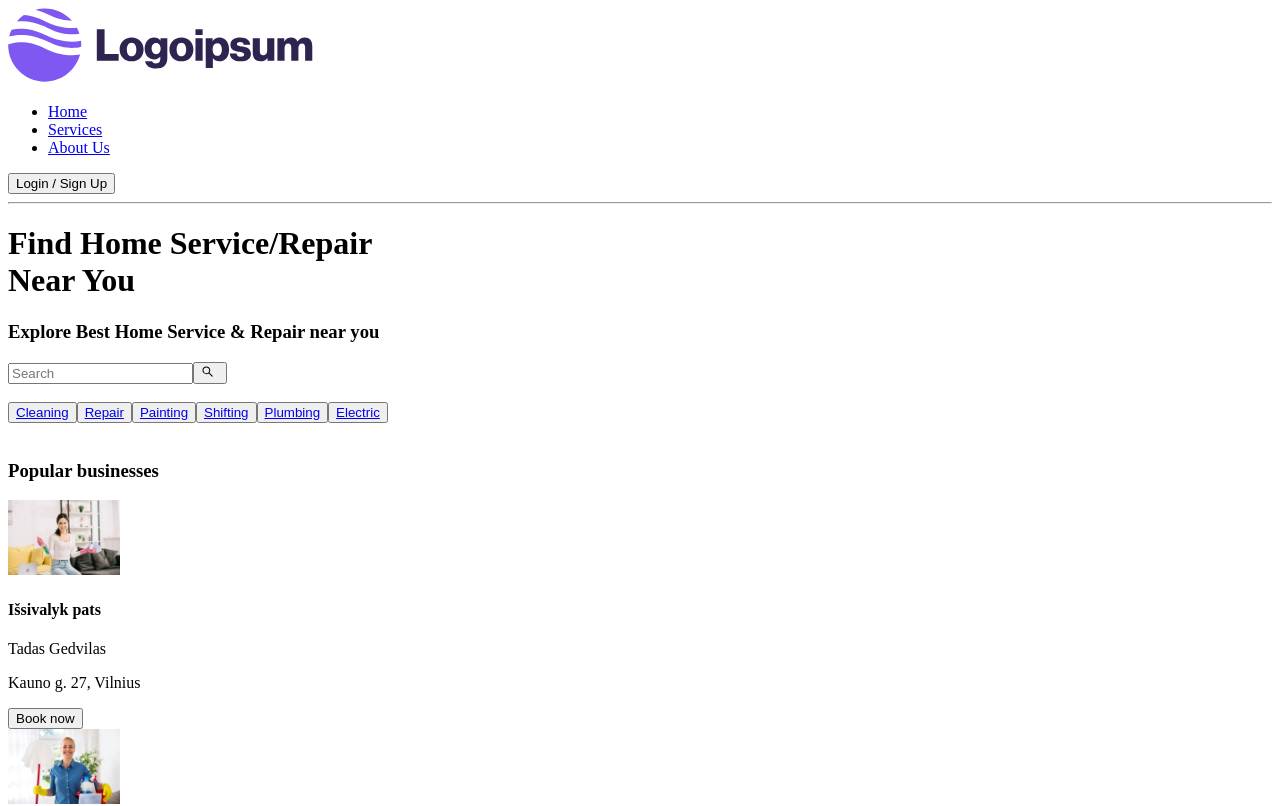
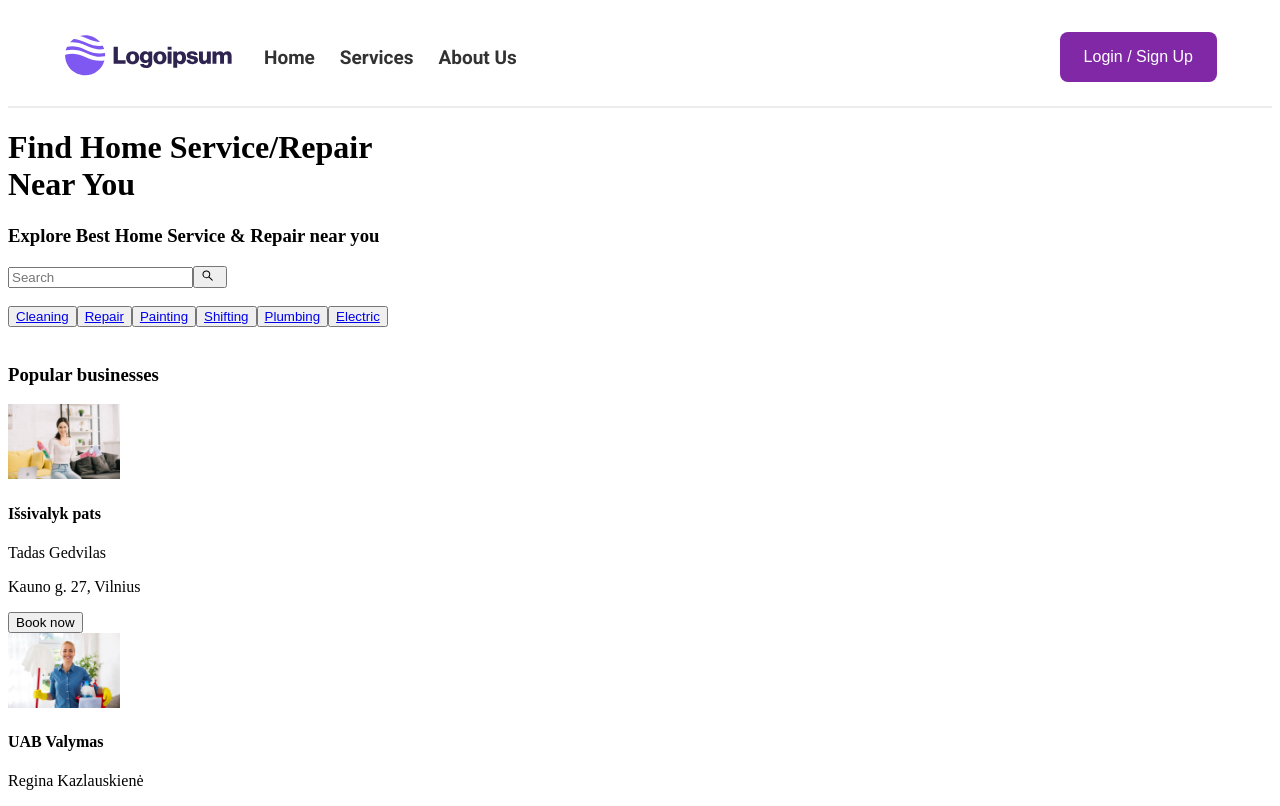
Before and after one commit to Scoutress/Frontend-karjeros-akceleratorius, a React (Vite) app in the folder HomeServiceApp/: page / in a window 1280 px wide. Shown: the top 806 px of the page. Built offline with nearby package versions, Linux system fonts and the light colour scheme.

Commit message:
Added header styling and some functionality

```diff
--- a/HomeServiceApp/package.json
+++ b/HomeServiceApp/package.json
@@ -14,7 +14,8 @@
     "react": "^18.3.1",
     "react-dom": "^18.3.1",
     "react-icons": "^5.2.1",
-    "react-router-dom": "^6.24.0"
+    "react-router-dom": "^6.24.0",
+    "sass": "^1.77.6"
   },
   "devDependencies": {
     "@types/react": "^18.3.3",
--- a/HomeServiceApp/src/App.jsx
+++ b/HomeServiceApp/src/App.jsx
@@ -1,16 +1,16 @@
 import { RouterProvider, Outlet, createBrowserRouter } from "react-router-dom";
-import Header from "./components/Header";
+import Header from "./components/Header/Header";
 import Home from "./pages/Home";
 import Services from "./pages/Services";
 import About from "./pages/About";
 import ErrorPage from "./pages/ErrorPage";
 import { routes } from "./navigation/routes";
 import Categories from "./pages/Categories";
+
 const Root = () => {
   return (
     <>
       <Header />
-      <hr />
       <Outlet />
     </>
   );
--- /dev/null
+++ b/HomeServiceApp/src/components/Header/Header.jsx
@@ -0,0 +1,46 @@
+import { Link } from "react-router-dom";
+import styles from "./Header.module.scss";
+
+const Header = () => {
+  return (
+    <header className={styles.header}>
+      <div className={styles.navContainer}>
+        <Link to="/">
+          <img
+            src="../../public/images/Logoipsum-logo.svg"
+            alt="Logo"
+            className={styles.logo}
+          />
+        </Link>
+        <nav>
+          <ul className={styles.ul}>
+            <li className={styles.button}>
+              <Link to="/" className={styles.buttonLink}>
+                Home
+              </Link>
+            </li>
+            <li className={styles.button}>
+              <Link to="/services" className={styles.buttonLink}>
+                Services
+              </Link>
+            </li>
+            <li className={styles.button}>
+              <Link to="/about" className={styles.buttonLink}>
+                About Us
+              </Link>
+            </li>
+          </ul>
+        </nav>
+      </div>
+      <div>
+        <button className={styles.loginBtn}>
+          <Link to="/login" className={styles.buttonLink}>
+            Login / Sign Up
+          </Link>
+        </button>
+      </div>
+    </header>
+  );
+};
+
+export default Header;
--- /dev/null
+++ b/HomeServiceApp/src/components/Header/Header.module.scss
@@ -0,0 +1,66 @@
+@import url("https://fonts.googleapis.com/css2?family=Roboto:ital,wght@0,100;0,300;0,400;0,500;0,700;0,900;1,100;1,300;1,400;1,500;1,700;1,900&display=swap");
+
+.header {
+  display: flex;
+  justify-content: space-between;
+  align-items: center;
+  font-family: "Roboto", sans-serif;
+  font-weight: bold;
+  padding-left: 57px;
+  padding-top: 24px;
+  padding-bottom: 24px;
+  padding-right: 55px;
+  border-bottom: 2px solid #edebeb;
+}
+
+.logo {
+  height: 41px;
+  padding-right: 32px;
+}
+
+.navContainer {
+  display: flex;
+  align-items: center;
+}
+
+.ul {
+  list-style: none;
+  display: flex;
+  gap: 25px;
+  margin: 0;
+  padding: 0;
+}
+
+.button {
+  text-decoration: none;
+  list-style: none;
+  cursor: pointer;
+  font-size: 19px;
+  color: #333232;
+}
+
+.buttonLink {
+  text-decoration: none;
+  color: inherit;
+}
+
+.button:hover {
+  text-decoration: underline;
+}
+
+.loginBtn {
+  border-radius: 5px;
+  background-color: #8128a7;
+  color: white;
+  text-decoration: none;
+  list-style: none;
+  padding: 16px 24px;
+  border: none;
+  border-radius: 8px;
+  cursor: pointer;
+  font-size: 16px;
+}
+
+.loginBtn:hover {
+  background-color: #5012bd;
+}
--- a/HomeServiceApp/src/components/header.jsx
+++ /dev/null
@@ -1,35 +0,0 @@
-import { Link } from "react-router-dom";
-
-const Header = () => {
-  return (
-    <header>
-      <div>
-        <div>
-          <img
-            src="../../public/images/Logoipsum-logo.svg"
-            alt="Logo"
-            style={{ height: "75px" }}
-          />
-        </div>
-        <nav>
-          <ul>
-            <li>
-              <Link to="/">Home</Link>
-            </li>
-            <li>
-              <Link to="/services">Services</Link>
-            </li>
-            <li>
-              <Link to="/about">About Us</Link>
-            </li>
-          </ul>
-        </nav>
-      </div>
-      <div>
-        <button>Login / Sign Up</button>
-      </div>
-    </header>
-  );
-};
-
-export default Header;
```
Also changed, not shown: 2 other files (tests, documents, lock files or other folders).
